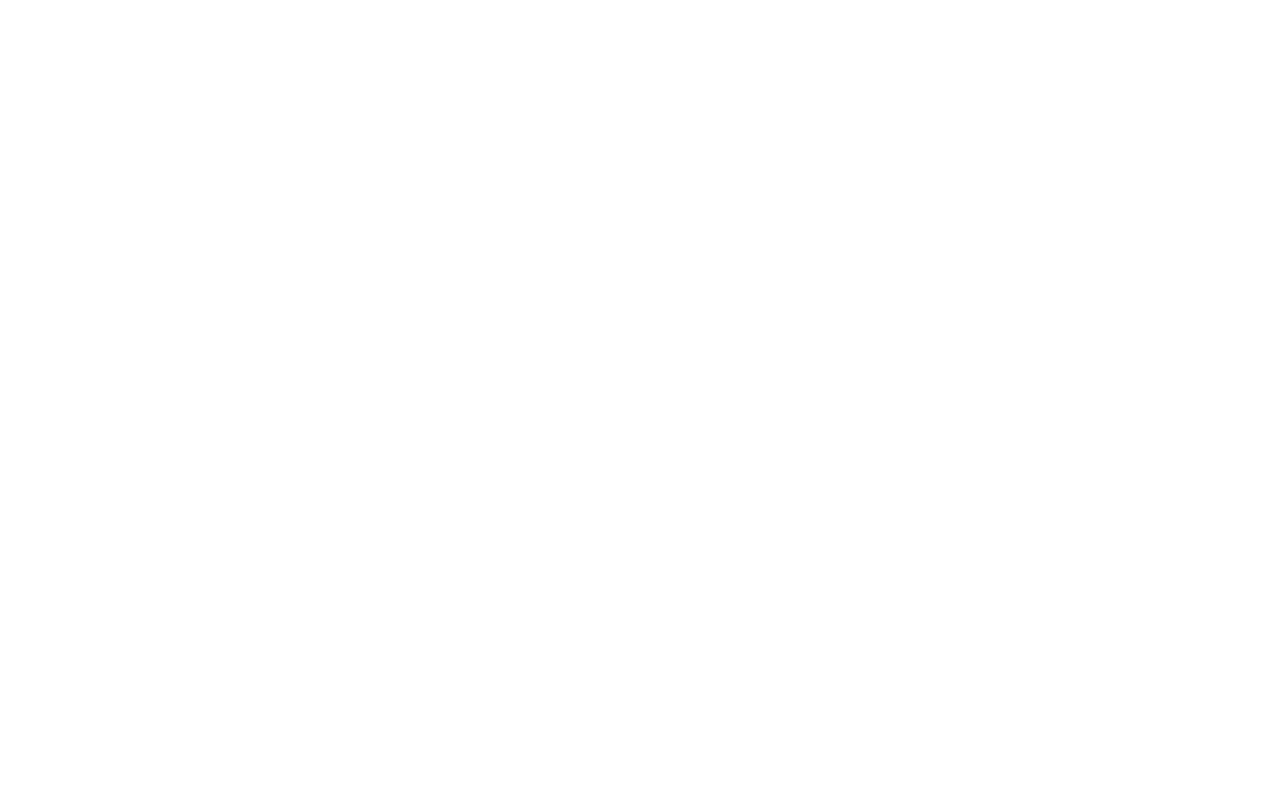
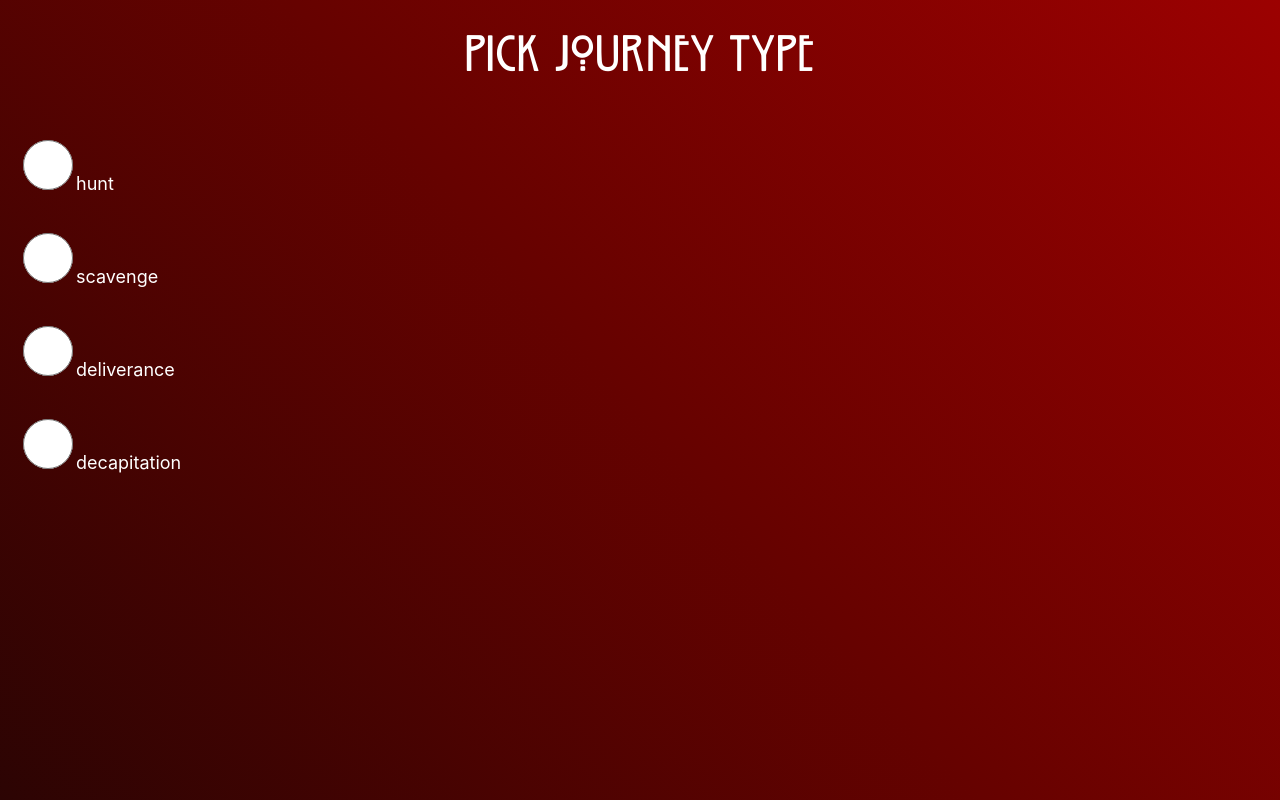
Before and after one commit to botfinski/ccc, a React (Create React App) app: page /pick-journey-type in a window 1280 px wide. Before the commit this address had no page. Built offline with nearby package versions, Linux system fonts and the light colour scheme.

Commit message:
feat/pick journey type

```diff
--- a/src/App.tsx
+++ b/src/App.tsx
@@ -4,6 +4,7 @@
 import PickPlayers from './screens/PickPlayers/PickPlayers';
 import TitleScren from './screens/TitleScreen/TitleScreen';
 import PickLeader from './screens/PickLeader/PickLeader';
+import PickJourneyType from './screens/PickJourneyType/PickJourneyType';
 
 function App() {
   return (
@@ -13,6 +14,7 @@
       <Route path="/continue-journey" element={<ContinueJourney />} />
       <Route path="/pick-players" element={<PickPlayers />} />
       <Route path="/pick-leader" element={<PickLeader />} />
+      <Route path="/pick-journey-type" element={<PickJourneyType />} />
     </Routes>
   );
 }
--- /dev/null
+++ b/src/app/slices/journeyTypeSlice.ts
@@ -0,0 +1,29 @@
+import { createSlice, PayloadAction } from '@reduxjs/toolkit';
+import { RootState } from '../../app/store';
+
+export type JourneyTypeTypes = 'hunt' | 'scavenge' | 'deliverance' | 'decapitation';
+
+export const JourneyTypes = ['hunt', 'scavenge', 'deliverance', 'decapitation']
+
+export interface JourneyTypeState {
+  journeyType: JourneyTypeTypes | string | undefined;
+}
+
+const initialState: JourneyTypeState = {
+  journeyType: ''
+};
+
+export const JourneyTypeSlice = createSlice({
+  name: 'journeyType',
+  initialState,
+  reducers: {
+    setJourneyType: (state, action: PayloadAction<JourneyTypeTypes | string>) => {
+      state.journeyType = action.payload;
+    }
+  }
+});
+
+export const selectJourneyType = (state: RootState) => state.journeyType;
+
+export const { setJourneyType } = JourneyTypeSlice.actions;
+export default JourneyTypeSlice.reducer;
--- a/src/app/store.ts
+++ b/src/app/store.ts
@@ -2,12 +2,14 @@
 import rulesetSlice from './slices/rulesetSlice';
 import playersReducer from './slices/playersSlice';
 import leaderReducer from './slices/leaderSlice';
+import journeyTypeSlice from './slices/journeyTypeSlice';
 
 export const store = configureStore({
   reducer: {
     ruleset: rulesetSlice,
     players: playersReducer,
-    leader: leaderReducer
+    leader: leaderReducer,
+    journeyType: journeyTypeSlice
   }
 });
 
--- /dev/null
+++ b/src/screens/PickJourneyType/PickJourneyType.tsx
@@ -0,0 +1,36 @@
+import { useState } from 'react'
+import Screen from '../../components/Screen/Screen';
+import Text from '../../components/Text/Text';
+import * as Styled from '../../components/styles';
+import { useAppSelector, useAppDispatch } from '../../app/hooks';
+import { JourneyTypes, selectJourneyType, JourneyTypeState, setJourneyType } from '../../app/slices/journeyTypeSlice';
+
+export default function PickJourneyType() {
+  const journeyTypeStore = useAppSelector(selectJourneyType)
+  const dispatch = useAppDispatch();
+  const [journeyTypeState, setJourneyTypeState] = useState<JourneyTypeState>(journeyTypeStore)
+
+  return (
+    <Screen>
+      <Text variant="h1">Pick Journey Type</Text>
+
+      {JourneyTypes.map(journeyType => {
+        return(
+          <label key={journeyType}>
+            <Styled.PlayerInputRadio
+              type="radio"
+              name="journeyType"
+              value={journeyType}
+              // TODO - dodac inne warunki disablowania decapitation np. level cap
+              onChange={(e) => setJourneyTypeState({ ...journeyTypeState, journeyType: e.target.value })}
+              checked={journeyTypeState.journeyType === journeyType}
+            />
+            {journeyType}
+          </label>
+        )
+      })}
+
+      {journeyTypeState.journeyType && <Styled.GoNext to="/" onClick={() => dispatch(setJourneyType(journeyTypeState.journeyType as keyof JourneyTypeState))}>⤜ Next →</Styled.GoNext>}
+    </Screen>
+  );
+}
--- a/src/screens/PickLeader/PickLeader.tsx
+++ b/src/screens/PickLeader/PickLeader.tsx
@@ -43,7 +43,7 @@
         )
       })}
 
-      {leaderState.leader && <Styled.GoNext to="/" onClick={() => dispatch(setLeader(leaderState.leader as keyof LeaderState))}>⤜ Next →</Styled.GoNext>}
+      {leaderState.leader && <Styled.GoNext to="/pick-journey-type" onClick={() => dispatch(setLeader(leaderState.leader as keyof LeaderState))}>⤜ Next →</Styled.GoNext>}
     </Screen>
   );
 }
```
